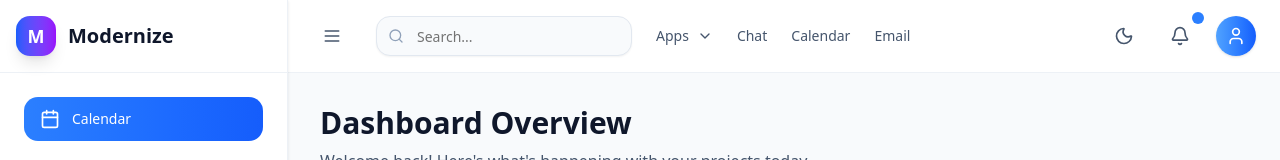
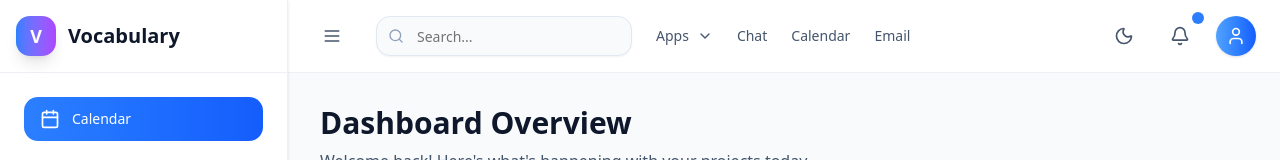
Before and after one commit to ngocxxu/vocab-management-fe-2, a Next.js app: page /dashboard in a window 1280 px wide. Shown: the top 160 px of the page. Built offline with nearby package versions, Linux system fonts and the light colour scheme; no server answers.

Commit message:
feat: backup

```diff
--- a/src/components/dashboard/Sidebar.tsx
+++ b/src/components/dashboard/Sidebar.tsx
@@ -54,10 +54,10 @@ export const Sidebar: React.FC<SidebarProps> = ({ isOpen }) => {
       {/* Logo Section - Fixed at top */}
       <div className="flex-shrink-0 border-b border-slate-200/60 p-4">
         <div className="flex items-center space-x-3">
-          <div className="flex h-10 w-10 items-center justify-center rounded-xl bg-gradient-to-r from-blue-600 to-purple-600 shadow-lg">
-            <span className="text-lg font-bold text-white">M</span>
+          <div className="flex h-10 w-10 items-center justify-center rounded-xl bg-gradient-to-r from-blue-500 to-purple-500 shadow-lg">
+            <span className="text-lg font-bold text-white">V</span>
           </div>
-          <h1 className="text-xl font-bold text-slate-900">Modernize</h1>
+          <h1 className="text-xl font-bold text-slate-900">Vocabulary</h1>
         </div>
       </div>
 
```
